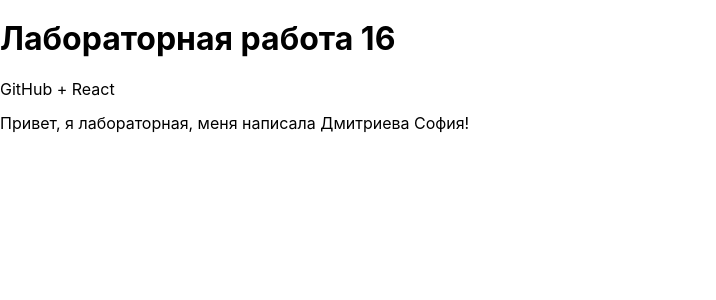
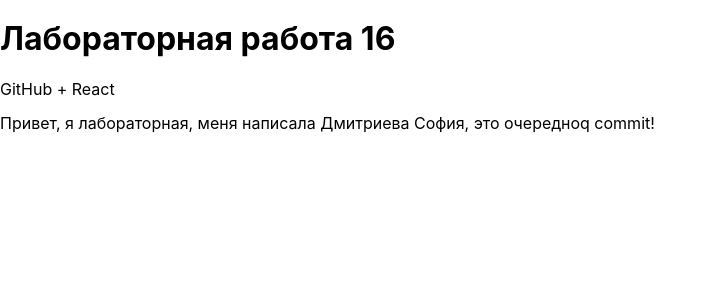
Before and after one commit to sophiariums-commits/lab16, a React (Create React App) app: page / in a window 1280 px wide. Shown: the top 300 px of the page, without its empty margins (0-716 px from the left). Built offline with nearby package versions, Linux system fonts and the light colour scheme.

Commit message:
update App.js with lab greeting

```diff
--- a/src/App.js
+++ b/src/App.js
@@ -5,7 +5,7 @@ function App() {
     <div>
       <h1>Лабораторная работа 16</h1>
       <p>GitHub + React</p>
-      <p>Привет, я лабораторная, меня написала Дмитриева София!</p>
+      <p>Привет, я лабораторная, меня написала Дмитриева София, это очередноq commit!</p>
     </div>
   );
 }
```
